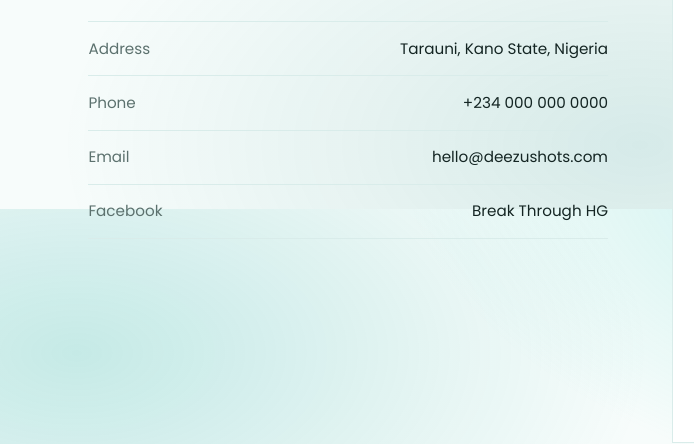
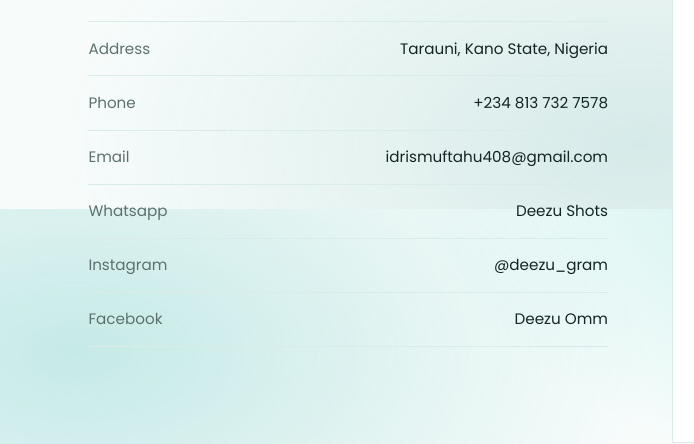
Before and after one commit to deezushots/deezushots.github.io, a plain HTML site: page index.html in a window 1280 px wide. Shown: the part 2191-2635 px from the top of the page, 0-694 px from the left. Drawn offline with Linux system fonts and the light colour scheme; no server answers.

Commit message:
Update index.html

```diff
--- a/index.html
+++ b/index.html
@@ -86,10 +86,12 @@
         <p>For bookings, collaborations, or press - reach out directly.</p>
       </div>
       <ul class="contact-list">
-        <li><span>Address</span><a href="#" id="mapLink" target="_blank" rel="noopener" data-field="address">Tarauni, Kano State, Nigeria</a></li>
-        <li><span>Phone</span><a href="#" id="phoneLink" data-field="phone">+234 000 000 0000</a></li>
-        <li><span>Email</span><a href="#" id="emailLink" data-field="email">hello@deezushots.com</a></li>
-        <li><span>Facebook</span><a href="#" id="facebookLink" target="_blank" rel="noopener">Break Through HG</a></li>
+        <li><span>Address</span><a href="https://www.google.com/maps/search/?api=1&query=Tarauni%2C%20Kano%20State%2C%20Nigeria" id="mapLink" target="_blank" rel="noopener" data-field="address">Tarauni, Kano State, Nigeria</a></li>
+        <li><span>Phone</span><a href="tel:+2348137327578" id="phoneLink" data-field="phone">+234 813 732 7578</a></li>
+        <li><span>Email</span><a href="mailto:drismuftahu408@gmail.com" id="emailLink" data-field="email">idrismuftahu408@gmail.com</a></li>
+        <li><span>Whatsapp</span><a href="https://wa.me/2348137327578?text=Hello%2C%20I%20would%20like%20to%20make%20an%20inquiry." id="whatsappLink" target="_blank">Deezu Shots</a></li>
+        <li><span>Instagram</span><a href="https://www.instagram.com/deezu_gram" id="instagramLink" target="_blank">@deezu_gram</a></li>
+        <li><span>Facebook</span><a href="https://facebook.com/idris.muftau.7" id="facebookLink" target="_blank" rel="noopener">Deezu Omm</a></li>
       </ul>
     </div>
     <div class="map-frame">
```
